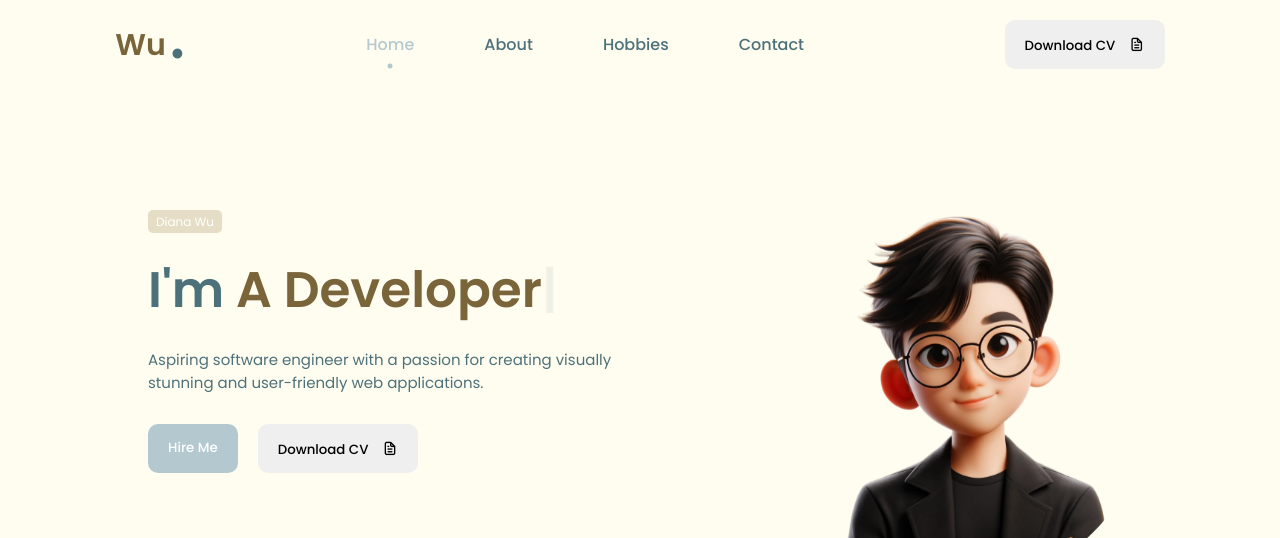
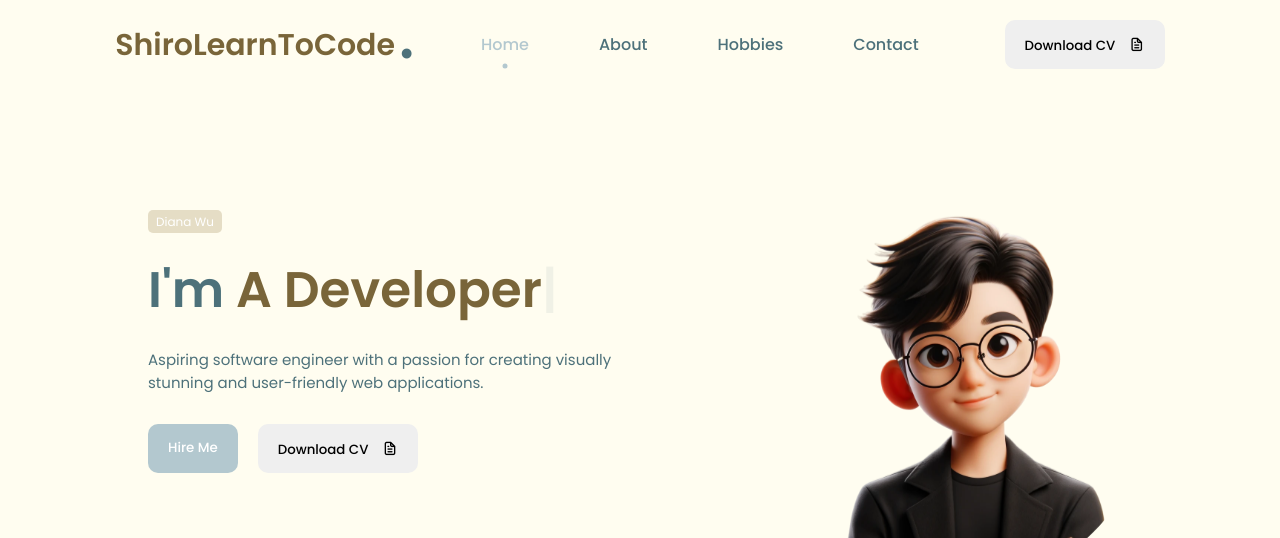
Before and after one commit to ShiroganeIXV/midterm-portfolio, a plain HTML site: page index.html in a window 1280 px wide. Shown: the top 538 px of the page. Drawn offline with nearby package versions, Linux system fonts and the light colour scheme.

Commit message:
Change Title

```diff
--- a/index.html
+++ b/index.html
@@ -20,7 +20,7 @@
     <!-- --------------- HEADER --------------- -->
       <nav id="header">
         <div class="nav-logo">
-            <p class="nav-name">Wu</p>
+            <p class="nav-name">ShiroLearnToCode</p>
             <span>.</span>
         </div>
         <div class="nav-menu" id="myNavMenu">
```
